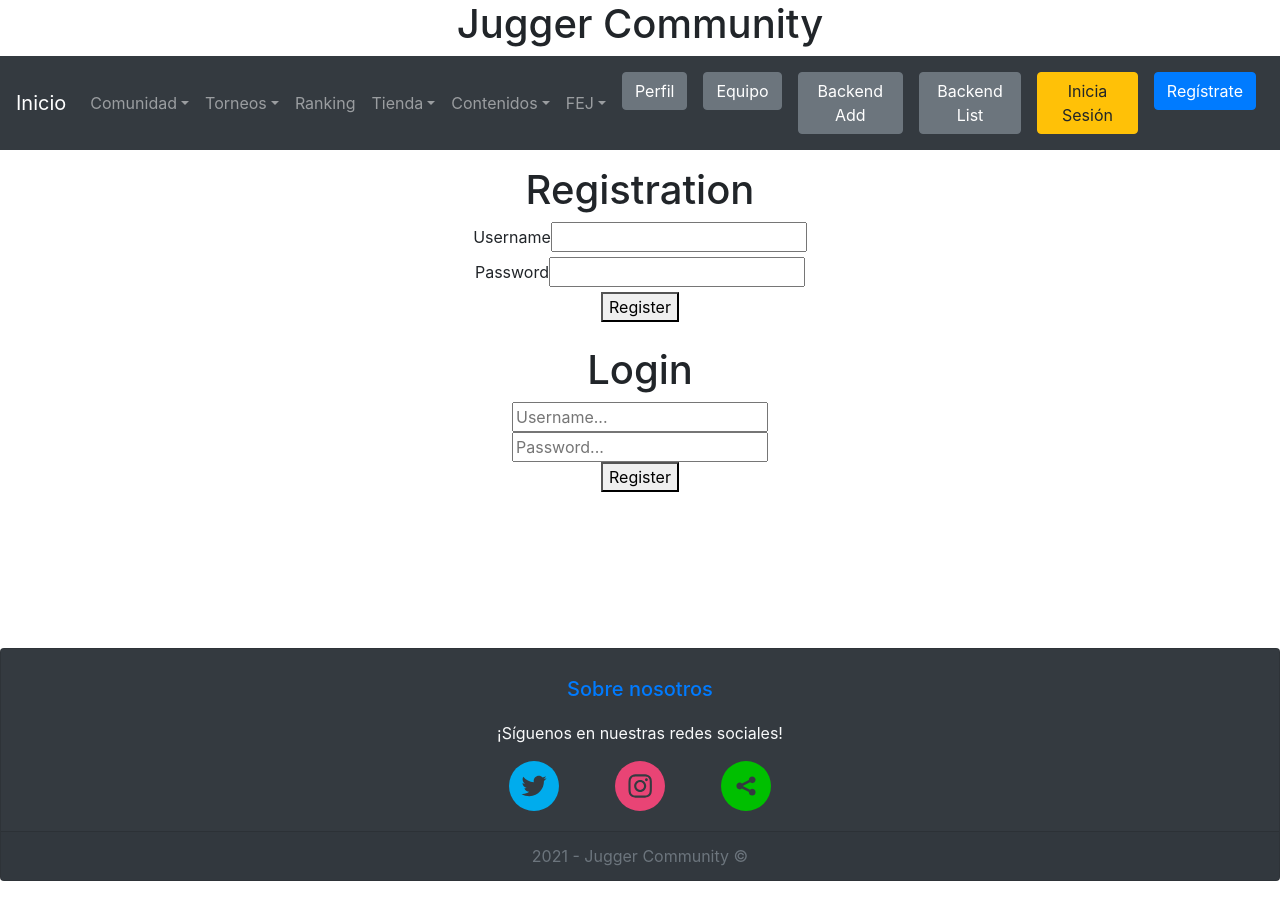
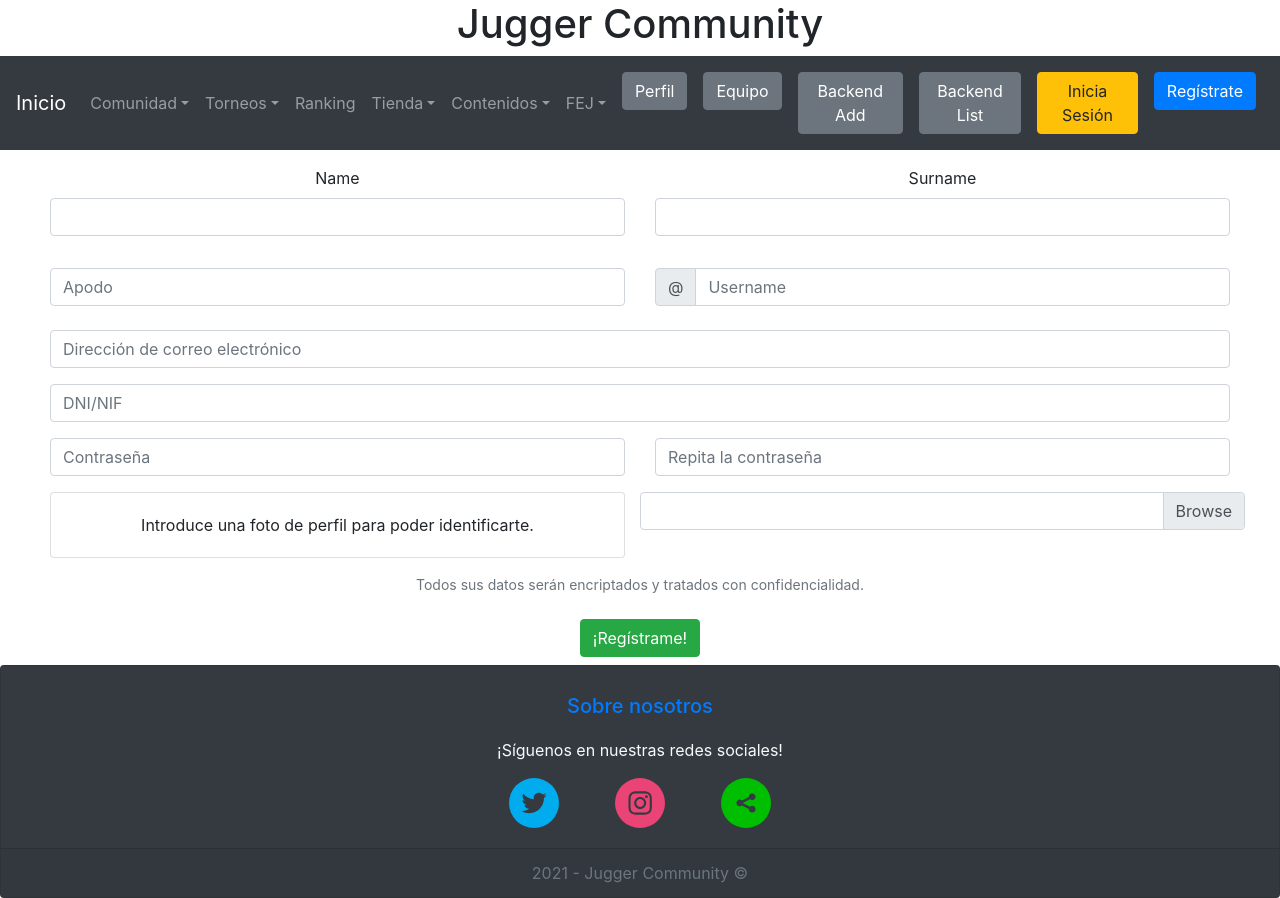
Before and after one commit to HylianPablo/JuggerWebsite, a React (Create React App) app: page /registro in a window 1280 px wide. Built offline with nearby package versions, Linux system fonts and the light colour scheme; no server answers; what google-maps-react would draw is missing.

Commit message:
Inicio login funcional

```diff
--- a/src/App.js
+++ b/src/App.js
@@ -10,7 +10,7 @@ import Teams from "./Community/Teams.js"
 import Nucleos from "./Community/Nucleos.js"
 import AboutUs from "./Utils/AboutUs.js";
 import Ranking from "./Ranking/Ranking.js";
-import Registration from "./Users/RegistDemo.js";
+import Registration from "./Users/Registration.js";
 import Footer from "./Utils/Footer.js";
 import Content from "./Content/Content.js";
 import SignIn from "./Users/SignIn";
--- a/src/Users/Registration.js
+++ b/src/Users/Registration.js
@@ -1,3 +1,6 @@
+import React, { Component } from "react";
+import TutorialDataService from "../services/user.service";
+
 import Form from "react-bootstrap/Form";
 import Button from "react-bootstrap/Button";
 import Row from "react-bootstrap/Row";
@@ -10,19 +13,114 @@ import Tooltip from "react-bootstrap/Tooltip";
 
 import { useState } from "react";
 
-const Registration = () => {
-  const [fileName, setFileName] = useState("Selecciona un archivo.");
+//const [fileName, setFileName] = useState("Selecciona un archivo.");
 
+export default class Registration extends Component {
+  constructor(props) {
+
+    super(props);
+    this.onChangeName = this.onChangeName.bind(this);
+    this.onChangeSurname = this.onChangeSurname.bind(this);
+    this.saveTutorial = this.saveTutorial.bind(this);
+    this.newTutorial = this.newTutorial.bind(this);
+
+    this.state = {
+      name: "",
+      surname: "",
+      nick: "taka",
+    };
+  }
+
+
+
+  onChangeName(e) {
+    this.setState({
+      name: e.target.value
+    });
+  }
+
+  onChangeSurname(e) {
+    this.setState({
+      surname: e.target.value
+    });
+  }
+
+  saveTutorial() {
+    var data = {
+      name: this.state.name,
+      surname: this.state.surname,
+      nick: "taka"
+    };
+
+    TutorialDataService.create(data)
+      .then(response => {
+        this.setState({
+          id: response.data.id,
+          name: response.data.name,
+          surname: response.data.surname,
+          nick: "taka",
+
+          submitted: true
+        });
+        console.log(response.data);
+      })
+      .catch(e => {
+        console.log(e);
+      });
+  }
+
+  newTutorial() {
+    this.setState({
+      name: "",
+      surname: "",
+      nick: "taka",
+    });
+  }
+
+
+
+  render() {
     return (
-    <Form className="registrationForm">
-      <br></br>
-      <Form.Group controlId="formName">
+      <div className="submit-form">
+        {this.state.submitted ? (
+          <div>
+            <h4>You submitted successfully!</h4>
+            <button className="btn btn-success" onClick={this.newTutorial}>
+              Add
+            </button>
+          </div>
+        ) : (
+          //<br></br>
+          <div className ="registrationForm">
+            <Form.Group>
               <Row>
                 <Col>
-            <Form.Control type="text" placeholder="Nombre" />
+                  <div className="form-group">
+                    <label htmlFor="name">Name</label>
+                    <input
+                      type="text"
+                      className="form-control"
+                      id="name"
+                      required
+                      value={this.state.name}
+                      onChange={this.onChangeName}
+                      name="name"
+                    />
+                  </div>
                 </Col>
                 <Col>
-            <Form.Control type="text" placeholder="Apellidos" />
+                  <div className="form-group">
+                    <label htmlFor="surname">Surname</label>
+                    <input
+                      type="text"
+                      className="form-control"
+                      id="surname"
+                      required
+                      value={this.state.surname}
+                      onChange={this.onChangeSurname}
+                      name="surname"
+                    />
+                  </div>
                 </Col>
               </Row>
             </Form.Group>
@@ -98,8 +196,8 @@ const Registration = () => {
                     type="file"
                     className="custom-file-label"
                     id="photoInput"
-              label={fileName}
-              onChange={(e) => setFileName(e.target.files[0].name)}
+                    //label={fileName}
+                    //onChange={(e) => setFileName(e.target.files[0].name)}
                     custom
                   />
                 </Col>
@@ -109,11 +207,12 @@ const Registration = () => {
               Todos sus datos serán encriptados y tratados con confidencialidad.
             </Form.Text>
             <br></br>
-      <Button variant="primary" type="submit">
+            <Button onClick={this.saveTutorial} className="btn btn-success">
               ¡Regístrame!
             </Button>
-    </Form>
+          </div>
+        )}
+      </div>
     );
-};
-
-export default Registration;
+  }
+}
```
Lines whose indentation alone changed are shown as unchanged.
